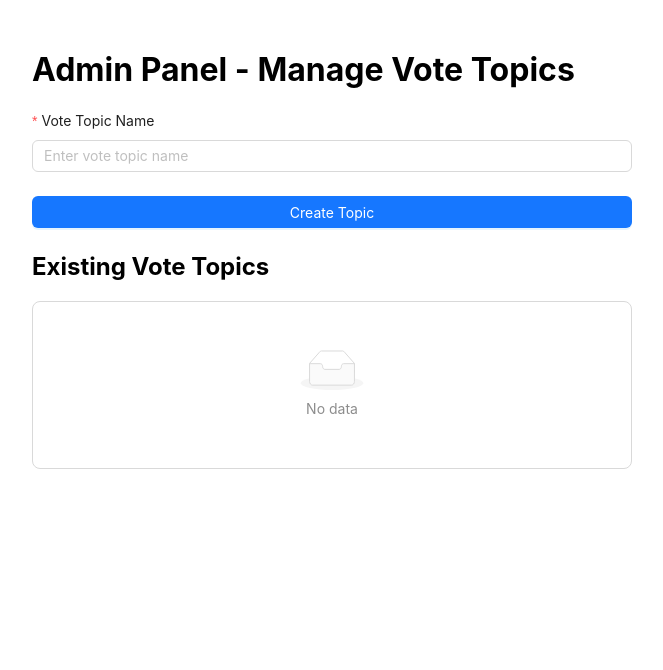
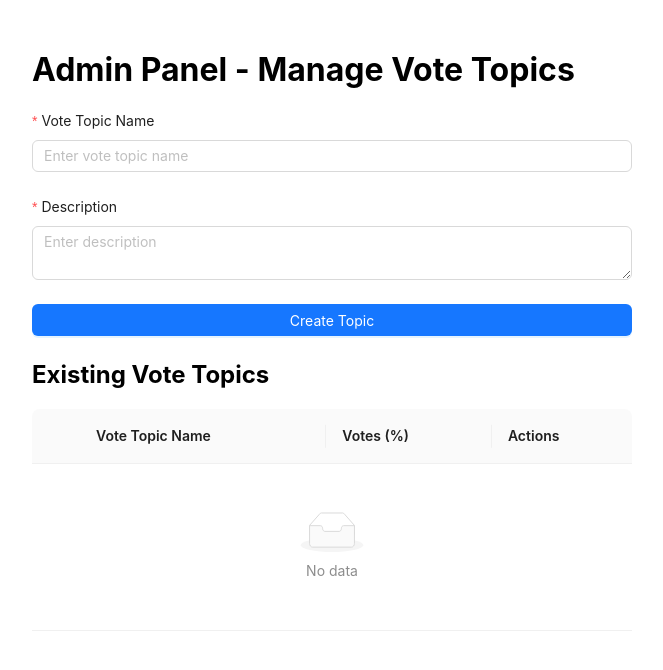
Before and after one commit to tinnguyen03/Online-Voting-System, a React (Create React App) app: page /admin in a window 1280 px wide. Shown: the top 670 px of the page, without its empty margins (308-971 px from the left). Built offline with nearby package versions, Linux system fonts and the light colour scheme.

Commit message:
adding some fields

```diff
--- a/package.json
+++ b/package.json
@@ -36,5 +36,8 @@
       "last 1 firefox version",
       "last 1 safari version"
     ]
+  },
+  "devDependencies": {
+    "@babel/plugin-proposal-private-property-in-object": "^7.21.11"
   }
 }
--- a/src/pages/Admin.jsx
+++ b/src/pages/Admin.jsx
@@ -1,15 +1,22 @@
 import React, { useState } from "react";
-import { Form, Input, Button, List, message } from "antd";
+import { Form, Input, Button, Table, message } from "antd";
 
 const Admin = () => {
   const [voteTopics, setVoteTopics] = useState([]);
   const [editTopic, setEditTopic] = useState(null); // For editing an existing topic
+  const [form] = Form.useForm(); // Create a form instance
 
   const onFinish = (values) => {
     if (editTopic) {
       // Editing an existing topic
       const updatedTopics = voteTopics.map((topic) =>
-        topic.id === editTopic.id ? { ...topic, name: values.topicName } : topic
+        topic.id === editTopic.id
+          ? {
+              ...topic,
+              name: values.topicName,
+              description: values.description,
+            }
+          : topic
       );
       setVoteTopics(updatedTopics);
       setEditTopic(null); // Reset edit mode
@@ -19,10 +26,13 @@ const Admin = () => {
       const newTopic = {
         id: Date.now(), // Unique ID for each topic
         name: values.topicName,
+        description: values.description,
+        votes: 0, // Initial votes
       };
       setVoteTopics([...voteTopics, newTopic]);
       message.success("Vote topic created successfully!");
     }
+    form.resetFields(); // Reset the form fields
   };
 
   const onDelete = (id) => {
@@ -32,7 +42,39 @@ const Admin = () => {
 
   const onEdit = (topic) => {
     setEditTopic(topic); // Set the topic to be edited
+    form.setFieldsValue({
+      topicName: topic.name,
+      description: topic.description,
+    });
   };
+
+  const columns = [
+    {
+      title: "Vote Topic Name",
+      dataIndex: "name",
+      key: "name",
+    },
+    {
+      title: "Votes (%)",
+      dataIndex: "votes",
+      key: "votes",
+      render: (votes) => `${votes}%`,
+    },
+    {
+      title: "Actions",
+      key: "actions",
+      render: (text, record) => (
+        <>
+          <Button type="link" onClick={() => onEdit(record)}>
+            Edit
+          </Button>
+          <Button type="link" danger onClick={() => onDelete(record.id)}>
+            Delete
+          </Button>
+        </>
+      ),
+    },
+  ];
 
   return (
     <div style={{ maxWidth: "600px", margin: "50px auto" }}>
@@ -40,8 +82,12 @@ const Admin = () => {
 
       {/* Form to create or edit a vote topic */}
       <Form
+        form={form}
         name="createVoteTopic"
-        initialValues={{ topicName: editTopic ? editTopic.name : "" }}
+        initialValues={{
+          topicName: editTopic ? editTopic.name : "",
+          description: editTopic ? editTopic.description : "",
+        }}
         onFinish={onFinish}
         layout="vertical"
       >
@@ -55,6 +101,14 @@ const Admin = () => {
           <Input placeholder="Enter vote topic name" />
         </Form.Item>
 
+        <Form.Item
+          label="Description"
+          name="description"
+          rules={[{ required: true, message: "Please input the description!" }]}
+        >
+          <Input.TextArea placeholder="Enter description" />
+        </Form.Item>
+
         <Form.Item>
           <Button type="primary" htmlType="submit" block>
             {editTopic ? "Update Topic" : "Create Topic"}
@@ -62,25 +116,15 @@ const Admin = () => {
         </Form.Item>
       </Form>
 
-      {/* List of existing vote topics */}
+      {/* Table of existing vote topics */}
       <h2>Existing Vote Topics</h2>
-      <List
-        bordered
+      <Table
+        columns={columns}
         dataSource={voteTopics}
-        renderItem={(topic) => (
-          <List.Item
-            actions={[
-              <Button type="link" onClick={() => onEdit(topic)}>
-                Edit
-              </Button>,
-              <Button type="link" danger onClick={() => onDelete(topic.id)}>
-                Delete
-              </Button>,
-            ]}
-          >
-            {topic.name}
-          </List.Item>
-        )}
+        rowKey="id"
+        expandable={{
+          expandedRowRender: (record) => <p>{record.description}</p>,
+        }}
       />
     </div>
   );
--- a/src/pages/Login.jsx
+++ b/src/pages/Login.jsx
@@ -1,6 +1,8 @@
 import React from "react";
-import { Form, Input, Button, Checkbox, message } from "antd";
-import { useNavigate } from "react-router-dom";
+import { Form, Input, Button, Typography, message } from "antd";
+import { useNavigate, Link } from "react-router-dom"; // Import Link component
+
+const { Title } = Typography;
 
 const Login = () => {
   const navigate = useNavigate();
@@ -37,7 +39,7 @@ const Login = () => {
     <div
       style={{ maxWidth: "400px", margin: "50px auto", textAlign: "center" }}
     >
-      <h1>Login</h1>
+      <Title>Login</Title>
       <Form
         name="login"
         initialValues={{ remember: true }}
@@ -61,14 +63,15 @@ const Login = () => {
           <Input.Password placeholder="Enter your password" />
         </Form.Item>
 
-        <Form.Item name="remember" valuePropName="checked">
-          <Checkbox>Remember me</Checkbox>
-        </Form.Item>
-
         <Form.Item>
           <Button type="primary" htmlType="submit" block>
             Login
           </Button>
+        </Form.Item>
+
+        {/* Don't have an account yet link */}
+        <Form.Item>
+          <Link to="/register">Don't have an account yet?</Link>
         </Form.Item>
       </Form>
     </div>
--- a/src/pages/Register.jsx
+++ b/src/pages/Register.jsx
@@ -1,5 +1,6 @@
 import React from "react";
 import { Form, Input, Button, Typography } from "antd";
+import { Link } from "react-router-dom"; // Import Link component
 
 const { Title } = Typography;
 
@@ -17,7 +18,7 @@ const Register = () => {
     <div
       style={{ maxWidth: "400px", margin: "50px auto", textAlign: "center" }}
     >
-      <Title level={2}>Register</Title>
+      <Title>Register</Title>
       <Form
         name="register"
         layout="vertical"
@@ -45,22 +46,16 @@ const Register = () => {
           <Input placeholder="Enter your email" />
         </Form.Item>
 
-        {/* National ID Field */}
-        <Form.Item
-          label="National ID"
-          name="nationalId"
-          rules={[
-            { required: true, message: "Please input your National ID!" },
-          ]}
-        >
-          <Input placeholder="Enter your National ID" />
-        </Form.Item>
-
         {/* Submit Button */}
         <Form.Item>
           <Button type="primary" htmlType="submit" block>
             Register
           </Button>
+        </Form.Item>
+
+        {/* Already have an account link */}
+        <Form.Item>
+          <Link to="/login">Already have an account?</Link>
         </Form.Item>
       </Form>
     </div>
```
Also changed, not shown: 1 other file (tests, documents, lock files or other folders).
